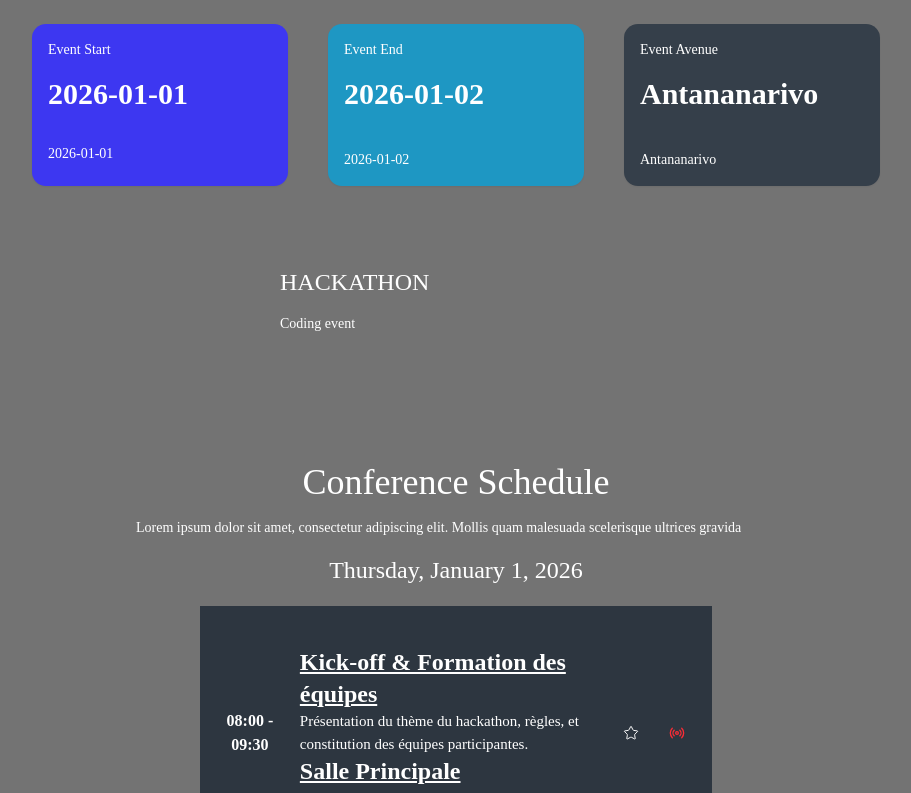
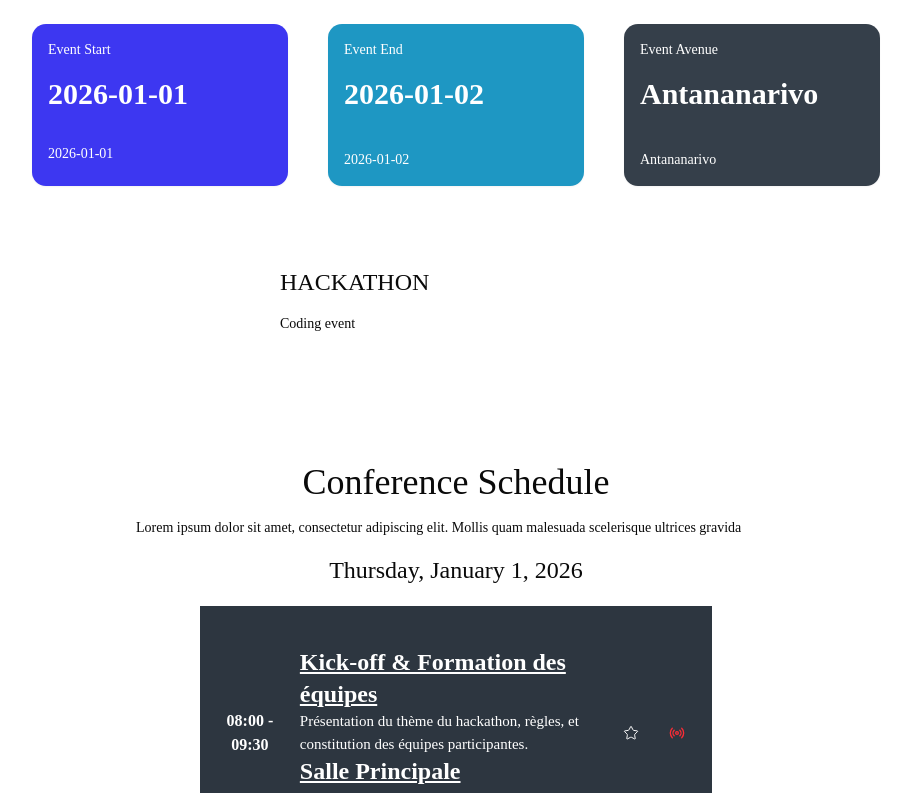
Before and after one commit to gama-hei/eventsync-core-platform, a Next.js app in the folder client/: page /sessions in a window 1280 px wide. Shown: the top 793 px of the page, without its empty margins (184-1095 px from the left). Built offline with nearby package versions, Linux system fonts and the light colour scheme.

Commit message:
feat(ui): change bg color to light

```diff
--- a/client/src/app/sessions/page.tsx
+++ b/client/src/app/sessions/page.tsx
@@ -29,7 +29,7 @@ const events: Event[] = [
 
 export default function Page() {
   return (
-    <div className="bg-muted-foreground ">
+    <div className="bg-background ">
         <EventList events = {events} />
         {/* <CardDemo /> */}
 
--- a/client/src/components/ui/eventCard.tsx
+++ b/client/src/components/ui/eventCard.tsx
@@ -69,8 +69,8 @@ export function EventCard({ event, selectedEventId, onSelectEvent }: Props) {
 
           >
             <CardHeader className="text-background ">
-              <CardTitle className="text-2xl">{title.toUpperCase()}</CardTitle>
-              <CardDescription className="text-background">
+              <CardTitle className="text-2xl text-foreground">{title.toUpperCase()}</CardTitle>
+              <CardDescription className="text-foreground">
                 {description}
               </CardDescription>
             </CardHeader>
--- a/client/src/components/ui/sessionCard.tsx
+++ b/client/src/components/ui/sessionCard.tsx
@@ -53,15 +53,15 @@ export function SessionCards({ sessions = [] }: Props) {
   return (
     <>
       <div className="mx-auto  max-w-md overflow-hidden pb-5 pt-5 sm:pt-20 md:max-w-2xl ">
-        <CardHeader className="w-full">
-          <CardTitle className=" text-xl sm:text-4xl text-center sm:text-center text-background ">
+        <CardHeader className="w-full ">
+          <CardTitle className=" text-xl sm:text-4xl text-center sm:text-center text-foreground ">
             <h1 className="sm:text-center"> Conference Schedule</h1>
           </CardTitle>
-          <CardDescription className=" w-full flex justfiy-center text-center">
+          <CardDescription className=" w-full flex justfiy-center text-center text-foreground">
             Lorem ipsum dolor sit amet, consectetur adipiscing elit. Mollis
             quam malesuada scelerisque ultrices gravida
           </CardDescription>
-          <CardTitle className="text-2xl text-center text-background">
+          <CardTitle className="text-2xl text-center text-foreground">
             {currentDate ? formatDate(currentDate) : "No sessions"}
           </CardTitle>
         </CardHeader>
```
